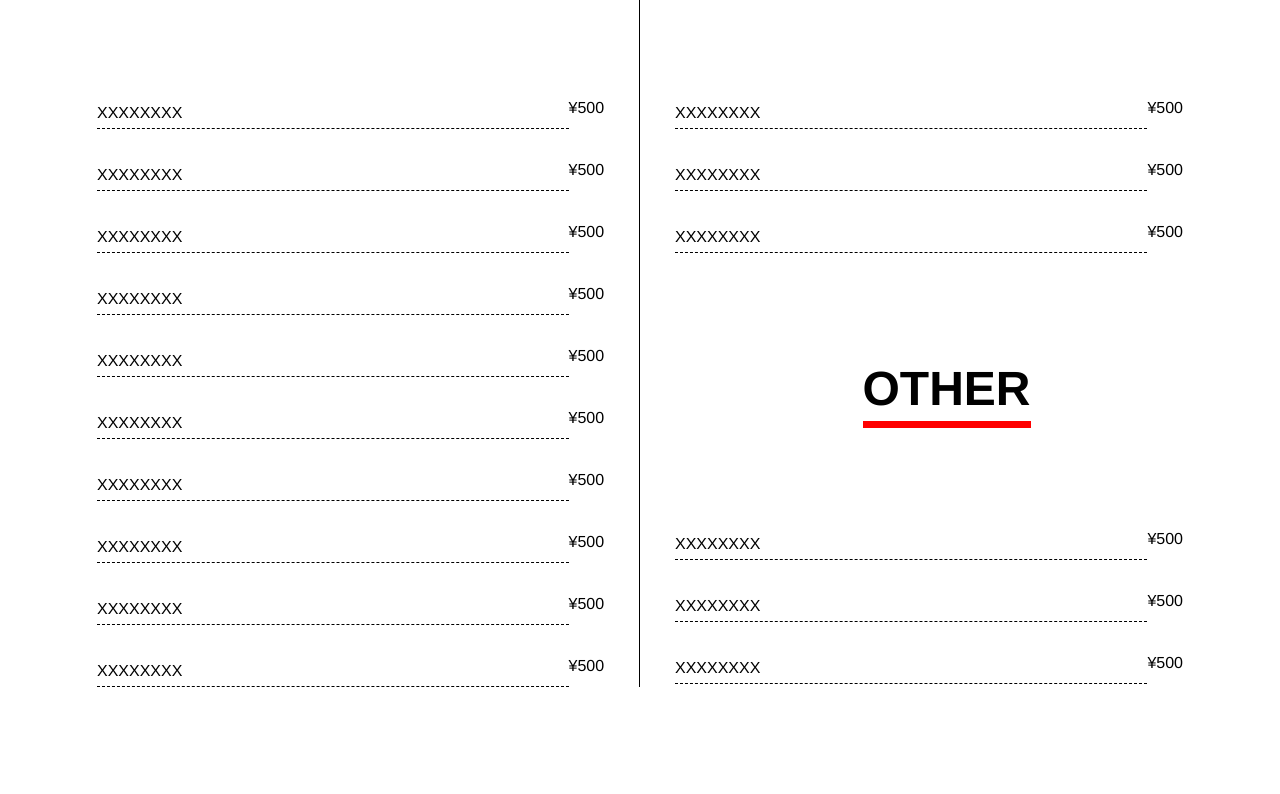
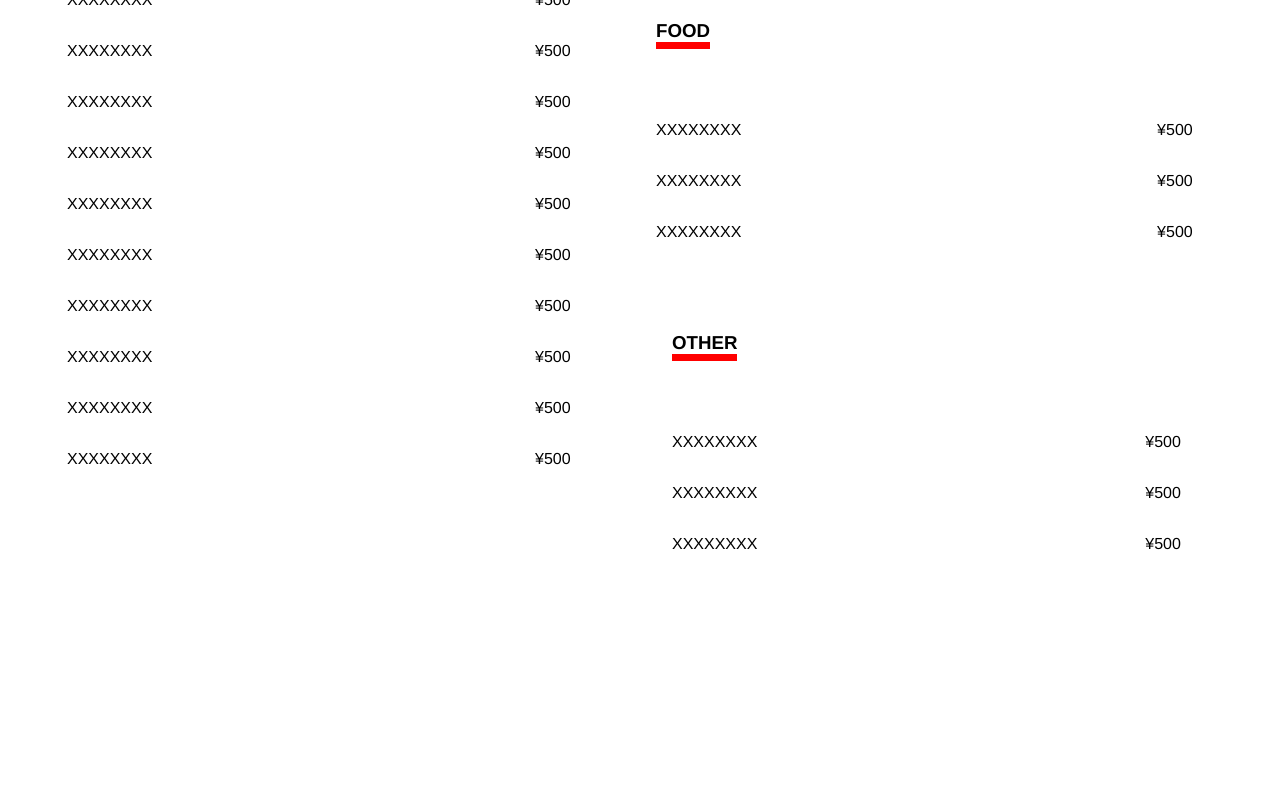
Before and after one commit to ebimatreshka/COFFEE, a plain HTML site: page index.html in a window 1280 px wide. Shown: the part 1275-2069 px from the top of the page. Drawn offline with nearby package versions, Linux system fonts and the light colour scheme; some packages are replaced by stand-ins of ours.

Commit message:
Revert "menuまで完成"
This reverts commit 53ca530af5035952c05b4b945de468117c1f0b3f.

```diff
--- a/css/style.scss
+++ b/css/style.scss
@@ -50,9 +50,6 @@ a {
     top: 45%;
     left: 0;
     right: 0;
-    img {
-        height: 128px;
-    }
 }
 
 //メニュー
@@ -61,13 +58,10 @@ a {
     height: 300px;
     margin-top: 15px;
     display: flex;
-    justify-content: center;
-    align-items: center;
-
     h2 {
         width: 100%;
         color: #FFFFFF;
-        font-size: 5rem;
+        font-size: 3rem;
         text-align: center;
     }
 }
@@ -82,18 +76,15 @@ a {
 .menu-wrapper {
     display: flex;
     padding: 90px 16px 150px 16px;
-    margin: 0 30px;
 }
 
 .coffee-detail {
     display: flex;
     flex-wrap: wrap;
-    text-align: left;
     dt {
         width: 87%;
-        line-height: 31px;
+        line-height: 21px;
         padding-top: 30px;
-        border-bottom: dashed 0.5px;
     }
     dd {
         width: 13%;
@@ -104,40 +95,30 @@ a {
 
 .coffee-content {
     width: 50%;
-    padding: 0 0 0 35px;
-    text-align: center;
-    border-right: solid 1.35px black;
+    padding: 0 35px;
 }
 .sub-title {
     display: inline-block;
-    margin: 0 0 70px 0;
-    padding-bottom: 5px;
+    margin: auto;
     border-bottom: solid 7px red;
-    font-size: 3rem
 }
 
 .food-content {
     width: 50%;
-    padding: 0 35px;
+    padding: 90px 16px 150px 16px;
     display: block;
-    text-align: center;
-    padding: 0 0 0 35px;
     .sub-title {
         text-align: center;
-        margin-bottom: 0 0 70px 0;
+        margin-bottom: 40px;
     }
 }
 .food-detail {
     display: flex;
     flex-wrap: wrap;
-    text-align: left;
-
     dt {
         width: 87%;
-        line-height: 31px;
+        line-height: 21px;
         padding-top: 30px;
-        border-bottom: dashed 0.5px;
-
     }
     dd {
         width: 13%;
@@ -147,25 +128,21 @@ a {
 }
 .other-content {
     width: 100%;
-    padding: 108px 0 0 0;
+    padding: 90px 16px 150px 16px;
     display: block;
     .sub-title {
         text-align: center;
-        margin-bottom: 0 0 70px 0;
+        margin-bottom: 40px;
     }
 }
 
 .other-detail {
     display: flex;
     flex-wrap: wrap;
-    text-align: left;
-
     dt {
         width: 87%;
-        line-height: 31px;
+        line-height: 21px;
         padding-top: 30px;
-        border-bottom: dashed 0.5px;
-
     }
     dd {
         width: 13%;
@@ -187,7 +164,7 @@ a {
     h2 {
         width: 100%;
         color: #FFFFFF;
-        font-size: 5rem;
+        font-size: 3rem;
         text-align: center;
     }
 }
@@ -209,7 +186,7 @@ a {
     h2 {
         width: 100%;
         color: #FFFFFF;
-        font-size: 5rem;
+        font-size: 3rem;
         text-align: center;
     }
 }
```
Also changed, not shown: css/style.css, css/style.min.css, 2 other files.
